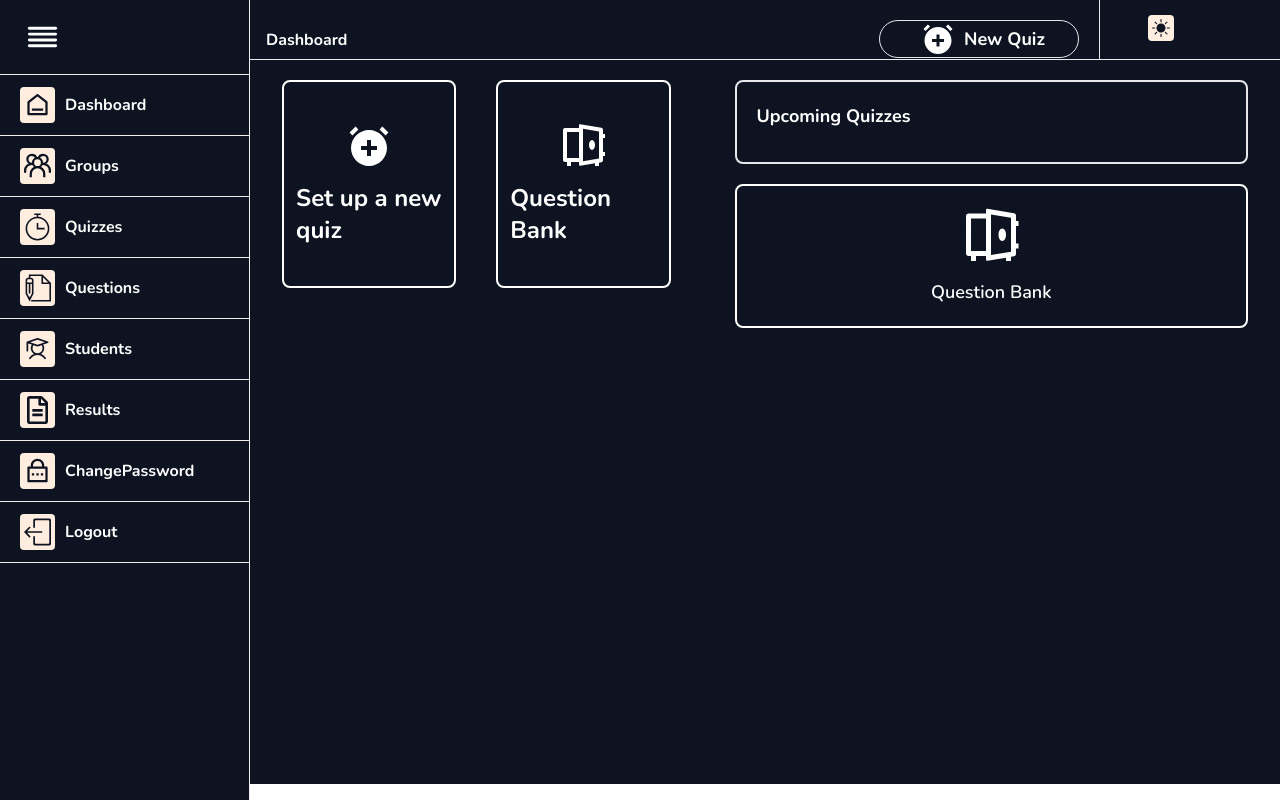
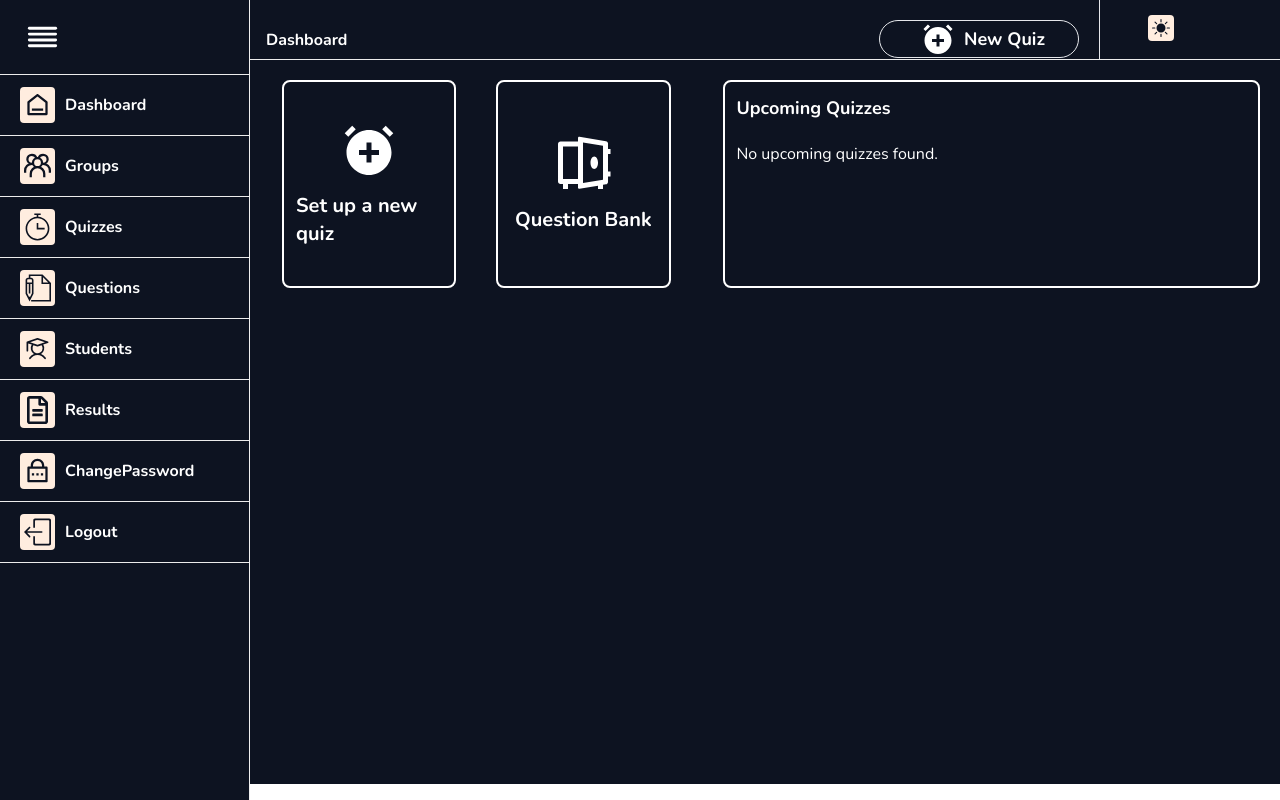
Before and after one commit to Sara-ibrahiim/quiz-wiz, a React (Vite) app: page /dashboard/quizzes in a window 1280 px wide. Built offline with nearby package versions, Linux system fonts and the light colour scheme.

Commit message:
Adjusted few css and tailwind classes

```diff
--- a/src/index.css
+++ b/src/index.css
@@ -82,8 +82,10 @@ html.dark .firstRow-sideBar .ps-menu-button:hover {
 .sec-row .ps-menu-button {
   border-top: #ececec solid 1px !important;
 }
-.ps-menu-label .css-12w9als {
-}
+
 .css-16d95v9 > .ps-menu-button.active {
   border-left: 5px solid #009247 !important;
 }
+.special-border {
+  border-left: transparent !important;
+}
--- a/src/modules/Dashboard/Navbar.tsx
+++ b/src/modules/Dashboard/Navbar.tsx
@@ -35,7 +35,7 @@ const Navbar = () => {
 
   return (
     <div className="navbar flex grid grid-cols-12 dark:bg-primaryDark text-primaryDark dark:text-lightText ps-1 border-b-[1px] border-[#ECECEC] pe-3">
-      <div className="flex-1 pt-5 xs:text-sm  md:col-span-7 sm:col-span-4 xs:col-span-3 text-primaryDark dark:text-lightText ms-3 font-bold mt-2 me-2">
+      <div className="pt-5 xs:text-sm  md:col-span-7 sm:col-span-4 xs:col-span-3 text-primaryDark dark:text-lightText ms-3 font-bold mt-2 me-2">
         Dashboard
       </div>
       <div className="md:col-span-3 sm:col-span-4 xs:col-span-4  md:ms-3  md:ml-auto">
@@ -52,7 +52,7 @@ const Navbar = () => {
         {/* User Avatar Button */}
 
         <div className="flex items-center border-l-[1px] md:py-[15px] sm:py-[22px] xs:py-[7px] sm:pt-2  ">
-          <div className="md:mx-6 xs:mx-2 sm:mx-4 font-bold">
+          <div className="lg:mx-6 md:mx-3 xs:mx-2 sm:mx-4 font-bold">
             <h3 className="xs:text-xs ms:text-sm">
               {profile?.first_name} {""}
               {profile?.last_name}
--- a/src/modules/auth/ResetPassword/ResetPassword.tsx
+++ b/src/modules/auth/ResetPassword/ResetPassword.tsx
@@ -36,7 +36,6 @@ export default function ResetPassword() {
     try {
       const { confirmPassword, ...apiData } = data;
       let response = await axios.post(Auth_URls.resetPassword, apiData);
-      console.log(response.data);
       navigate("/auth");
       toast.success(
         response.data.message || "Successfully create new password"
--- a/src/modules/instructor/Question Bank/QuestionBank.tsx
+++ b/src/modules/instructor/Question Bank/QuestionBank.tsx
@@ -250,9 +250,7 @@ const PopupModal = ({
               </button>
             ) : (
               <button
-                onClick={() => {
-                  console.log("2y 2bn klb");
-                }}
+                onClick={() => {}}
                 className="text-gray-500 hover:text-gray-800 px-2 text-3xl font-bold "
               >
                 <IoCheckmark />
--- a/src/modules/instructor/Quizzes/Quizzes.tsx
+++ b/src/modules/instructor/Quizzes/Quizzes.tsx
@@ -1,35 +1,27 @@
 import { BiSolidAlarmAdd } from "react-icons/bi";
 import { RiSafe2Line } from "react-icons/ri";
+import UpComingQuizzes from "./UpComingQuizzes";
 
 export default function Quizzes() {
   return (
     <>
-      <div className="w-100 flex gap-10 text-primaryDark dark:text-lightText p-5">
+      <div className="w-100 flex gap-10 text-primaryDark dark:text-lightText p-5 relative">
         <div className="flex justify-between px-3 w-5/12 gap-10 h-52">
           <div className="flex flex-1 flex-col gap-3 border-2 cursor-pointer p-3 dark:border-lightText border-primaryDark rounded-lg justify-center items-center  hover:dark:bg-slate-800 transition duration-300 hover:bg-slate-200">
-            <div className="text-5xl">
+            <div className="text-6xl">
               <BiSolidAlarmAdd />
             </div>
-            <p className="font-bold text-2xl">Set up a new quiz</p>
+            <p className="font-bold text-xl">Set up a new quiz</p>
           </div>
           <div className="flex flex-1 flex-col gap-3 border-2 cursor-pointer p-3 dark:border-lightText border-primaryDark rounded-lg justify-center items-center  hover:dark:bg-slate-800 transition duration-300 hover:bg-slate-200">
-            <div className="text-5xl">
+            <div className="text-6xl">
               <RiSafe2Line />
             </div>
-            <p className="font-bold text-2xl">Question Bank</p>
+            <p className="font-bold text-xl">Question Bank</p>
           </div>
         </div>
-        <div className="flex justify-between flex-col px-3 flex-1 gap-5">
-          <div className="flex flex-1 flex-col gap-3 border-2 p-5 rounded-lg">
-            <h1 className="self-start text-lg font-bold">Upcoming Quizzes</h1>
-            <div></div>
-          </div>
-          <div className="flex flex-1 flex-col gap-3 border-2 cursor-pointer dark:border-lightText border-primaryDark rounded-lg justify-center items-center p-5 hover:bg-slate-800 transition duration-300 ">
-            <div className="text-6xl ">
-              <RiSafe2Line />
-            </div>
-            <p className="font-semibold text-lg">Question Bank</p>
-          </div>
+        <div className="flex justify-between flex-col  flex-1 gap-5 border-2 rounded-lg dark:border-lightText border-primaryDark">
+          <UpComingQuizzes />
         </div>
       </div>
     </>
--- /dev/null
+++ b/src/modules/instructor/Quizzes/UpComingQuizzes.tsx
@@ -0,0 +1,77 @@
+import { useEffect, useState } from "react";
+import axios from "axios";
+import { useSelector } from "react-redux";
+import { RootState } from "@/store/store";
+import QuizImage from "@/assets/quiz-img.png"; // Imported quiz image
+import { QUIZES_URLS } from "@/constants/End-points";
+import Quiz from "@/utils/interfaces";
+
+const UpComingQuizzes = () => {
+  const [incomingQuizzes, setIncomingQuizzes] = useState<Quiz[]>([]);
+  const { getIncoming5Quizes } = QUIZES_URLS;
+  const accessToken = useSelector((state: RootState) => state.auth.accessToken);
+
+  useEffect(() => {
+    const fetchQuizzes = async () => {
+      try {
+        const response = await axios.get(getIncoming5Quizes, {
+          headers: {
+            Authorization: `Bearer ${accessToken}`,
+          },
+        });
+        setIncomingQuizzes(response.data);
+      } catch (error) {
+        console.error("Error Fetching quizzes", error);
+      }
+    };
+    if (accessToken) {
+      fetchQuizzes();
+    }
+  }, [accessToken, getIncoming5Quizes]);
+
+  const formatDate = (dateString: string) => {
+    const date = new Date(dateString);
+    if (isNaN(date.getTime())) {
+      return "Invalid Date"; // Return a fallback string for invalid dates
+    }
+    // Return formatted date and time
+    return `${date.toLocaleDateString()} | ${date.toLocaleTimeString([], {
+      hour: "2-digit",
+      minute: "2-digit",
+    })}`;
+  };
+
+  return (
+    <div className="flex flex-col gap-5 p-3">
+      <h1 className="text-lg font-bold">Upcoming Quizzes</h1>
+      {incomingQuizzes.length > 0 ? (
+        incomingQuizzes.map((quiz) => (
+          <div
+            key={quiz._id}
+            className="border-2  dark:border-lightText border-primaryDark special-border rounded-xl flex gap-5"
+          >
+            <div>
+              <img src={QuizImage} alt="Quiz" className="w-36 h-36" />
+            </div>
+            <div className="flex-col flex flex-1 gap-5 justify-center">
+              <div>
+                <h2 className="text-2xl font-bold">{quiz.title}</h2>
+                <p>{formatDate(quiz.schadule)}</p>
+              </div>
+              <div className="flex justify-between">
+                <p>No. of students enrolled: {quiz.participants}</p>
+                <p className=" flex items-center">
+                  Open <span className="pr-5 pl-1 text-green-500">➡️</span>
+                </p>
+              </div>
+            </div>
+          </div>
+        ))
+      ) : (
+        <p>No upcoming quizzes found.</p>
+      )}
+    </div>
+  );
+};
+
+export default UpComingQuizzes;
--- a/src/utils/interfaces.ts
+++ b/src/utils/interfaces.ts
@@ -24,9 +24,9 @@ export interface ErrorPayload {
 }
 
 export interface GroupsState {
-  groups: Group[]
-  status: 'idle' | 'pending' | 'succeeded' | 'rejected'
-  message: null | string
+  groups: Group[];
+  status: "idle" | "pending" | "succeeded" | "rejected";
+  message: null | string;
 }
 
 export interface Group {
@@ -34,7 +34,7 @@ export interface Group {
   students: [];
   _id: string;
   message?: string;
-  max_students: number
+  max_students: number;
 }
 
 export interface Student {
@@ -44,9 +44,9 @@ export interface Student {
 }
 
 export interface StudentsState {
-  students: Student[]
-  status: 'idle' | 'pending' | 'succeeded' | 'rejected'
-  message: string | null
+  students: Student[];
+  status: "idle" | "pending" | "succeeded" | "rejected";
+  message: string | null;
 }
 export interface QuestionFrom {
   _id: string;
@@ -80,3 +80,22 @@ export interface CreateQuestionFrom {
   difficulty: string;
   type: string;
 }
+
+export default interface Quiz {
+  _id: string;
+  code: string;
+  title: string;
+  description: string;
+  difficulty: string;
+  duration: number;
+  group: string;
+  instructor: string;
+  participants: number;
+  questions_number: number;
+  schadule: string;
+  score_per_question: number;
+  status: string;
+  type: string;
+  createdAt: string;
+  updatedAt: string;
+}
```
Also changed, not shown: src/assets/quiz-img.png (added).
